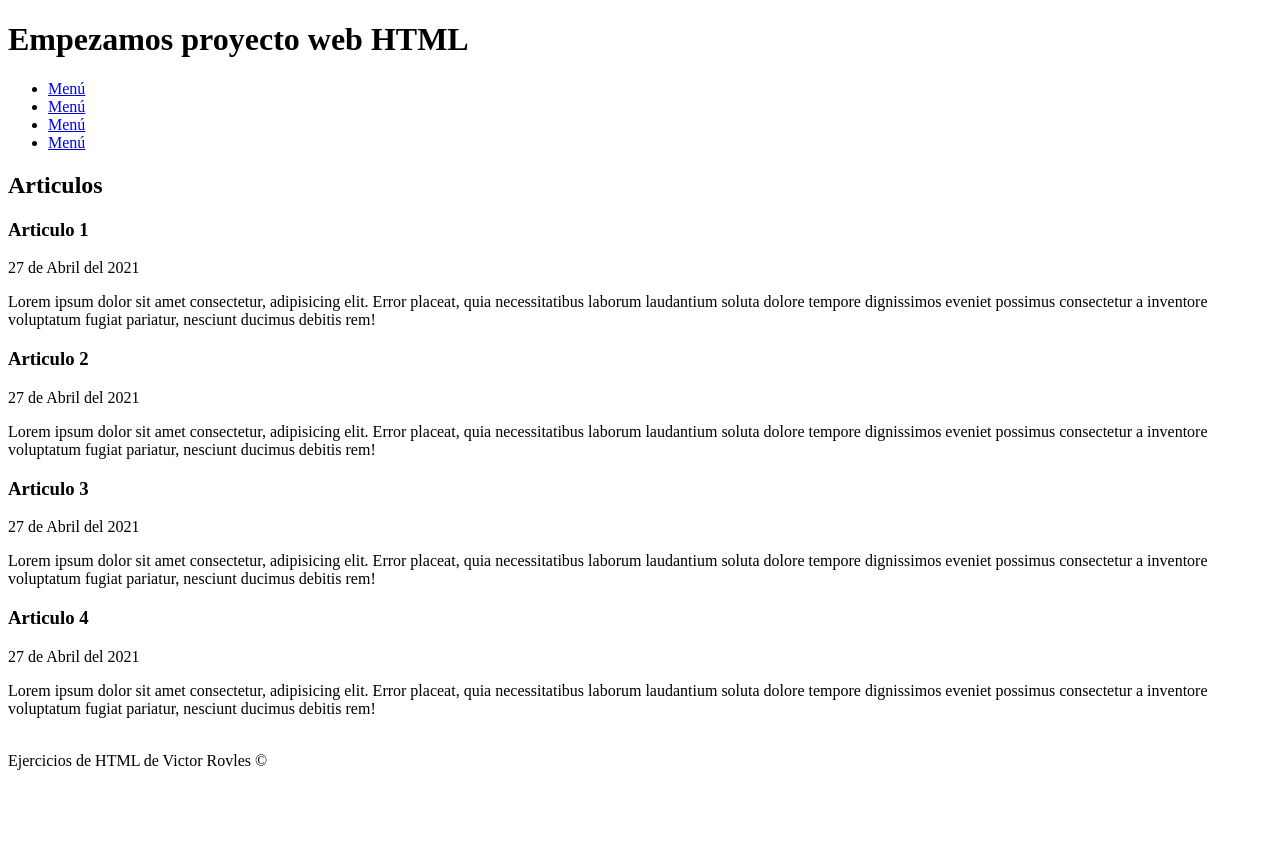
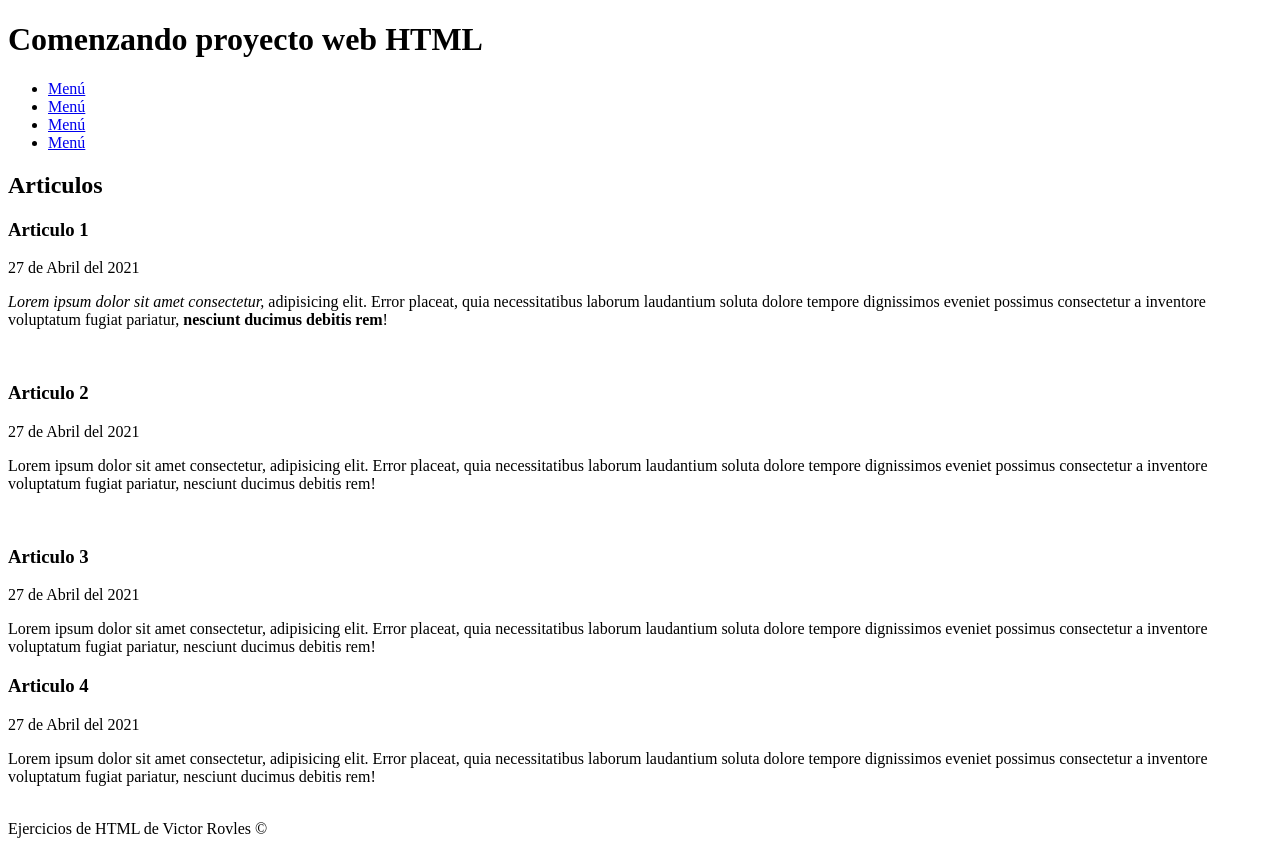
Before and after one commit to Asta-Kamado/Proyecto-de-HTML, a plain HTML site: page index.html in a window 1280 px wide. Before the commit the page ends 800 px from the top, so only its background shows below. Drawn offline with Linux system fonts and the light colour scheme.

Commit message:
nueva-rama

```diff
--- a/index.html
+++ b/index.html
@@ -9,8 +9,8 @@
 <body>
 
     <header>
-        <h1>Empezamos proyecto web HTML</h1>
-    </header>
+        <h1>Comenzando proyecto web HTML</h1>
+
 
     <nav>
     <ul>
@@ -20,6 +20,7 @@
         <li><a href="#">Menú</a></li>
     </ul>
     </nav>
+    </header>
 
     <main>
         <h2>Articulos</h2>
@@ -28,9 +29,9 @@
                 <h3>Articulo 1</h3>
                 <time datetime="27-04-2021"> 27 de Abril del 2021 </time>
                 <p>
-                    Lorem ipsum dolor sit amet consectetur, adipisicing elit. Error placeat, quia necessitatibus laborum laudantium soluta dolore tempore dignissimos eveniet possimus consectetur a inventore voluptatum fugiat pariatur, nesciunt ducimus debitis rem!
+                    <em>Lorem ipsum dolor sit amet consectetur,</em> adipisicing elit. Error placeat, quia necessitatibus laborum laudantium soluta dolore tempore dignissimos eveniet possimus consectetur a inventore voluptatum fugiat pariatur, <strong> nesciunt ducimus debitis rem</strong>!
                 </p>
-            </article>
+            </article><br>
 
             <article>
                 <h3>Articulo 2</h3>
@@ -38,7 +39,7 @@
                 <p>
                     Lorem ipsum dolor sit amet consectetur, adipisicing elit. Error placeat, quia necessitatibus laborum laudantium soluta dolore tempore dignissimos eveniet possimus consectetur a inventore voluptatum fugiat pariatur, nesciunt ducimus debitis rem!
                 </p>
-            </article>
+            </article><br>
 
             <article>
                 <h3>Articulo 3</h3>
```
